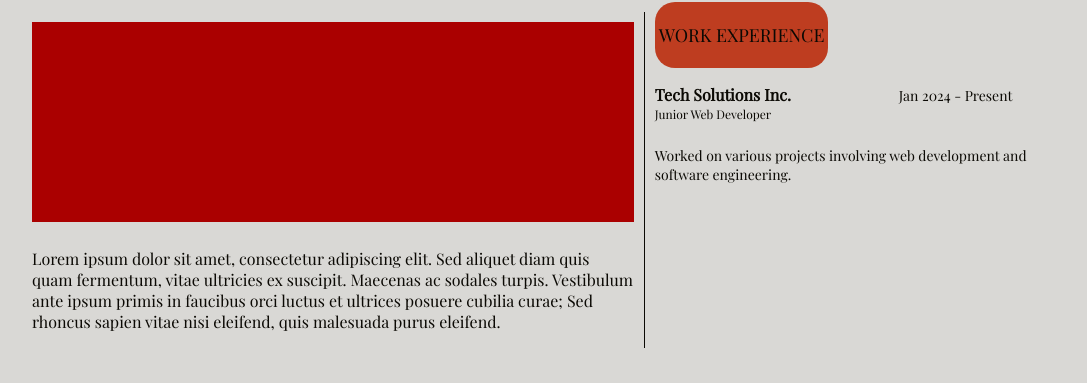
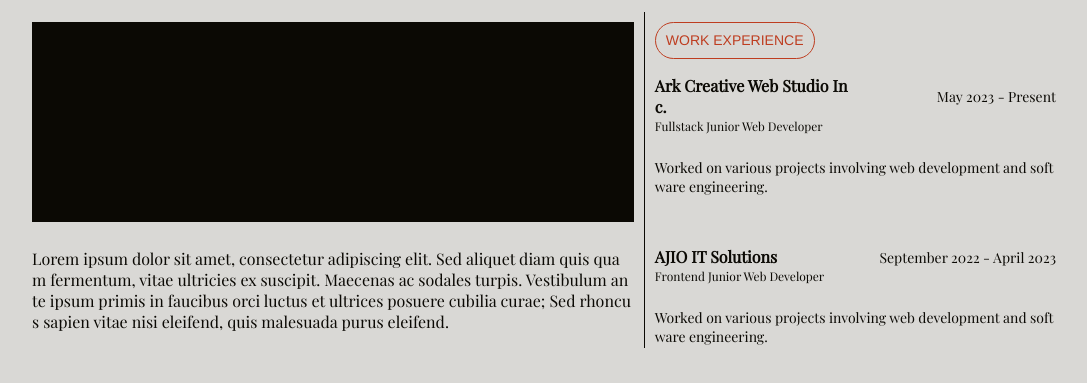
Before and after one commit to MicVillacarlos/portfolio_2024, a Gatsby site: page / in a window 1280 px wide. Shown: the part 117-500 px from the top of the page, without its empty margins (96-1183 px from the left). Built offline with nearby package versions, Linux system fonts and the light colour scheme; Gatsby itself is replaced by a stand-in of ours.

Commit message:
column 2 fix

```diff
--- a/src/components/Atoms/CommonAtomComponents.tsx
+++ b/src/components/Atoms/CommonAtomComponents.tsx
@@ -46,7 +46,8 @@ export const CommonFlexContainer = styled.div<FlexProps>`
   margin: ${(props) => props.margin};
   border-right: ${(props) => props.borderRight};
   border-color: ${(props) => props.theme.text};
-  padding: ${(props)=>props.padding};
+  padding: ${(props) => props.padding};
+  word-break: break-all;
 
   @media ${device.tablet} {
     flex-direction: ${(props) => (props.isColumnTablet ? "column" : "row")};
@@ -55,10 +56,13 @@ export const CommonFlexContainer = styled.div<FlexProps>`
 `;
 
 export const OblongContainer = styled.div<OblongContainerProps>`
-  padding: 3px 4px 3px 4px;
-  border-radius: 20px;
+  padding: 0px 10px;
+  border-radius: 500px;
+  border: ${(props) =>
+    props.borderColor
+      ? `1px solid ${props.theme[props.borderColor]}`
+      : `1px solid ${props.theme.text}`};
   display: flex;
   align-items: center;
   justify-content: center;
-  background-color: ${(props) => props.theme.red};
 `;
--- a/src/components/Atoms/CommonText.tsx
+++ b/src/components/Atoms/CommonText.tsx
@@ -3,10 +3,12 @@ import { device } from "../../utils/media_query";
 
 interface TextProps {
   fontSize?: string;
+  lineHeight?: number;
   isTitleFont?: boolean;
   laptopFontSize?: string;
   tabletFontSize?: string;
   margin?: string;
+  align?: string;
   fontWeight?: number;
 }
 
@@ -31,9 +33,10 @@ export const TitleText = styled.h1<TextProps>`
 `;
 
 export const CommonText = styled.p<TextProps>`
-  line-height: normal;
+  line-height: ${(props) => (props.lineHeight ? props.lineHeight : "normal")};
   font-weight: ${(props) => props.fontWeight};
   margin: ${(props) => props.margin};
+  text-align: ${(props) => props.align};
   font-family: ${(props) =>
     props.isTitleFont
       ? "Helvetica, sans-serif"
@@ -42,7 +45,8 @@ export const CommonText = styled.p<TextProps>`
     props.fontSize
       ? props.theme.fontSize[props.fontSize]
       : props.theme.fontSize.medium};
-  color: ${(props) => props.theme.text};
+  color: ${(props) =>
+    props.color ? props.theme[props.color] : props.theme.text};
 
   @media ${device.laptop} {
     font-size: ${(props) => props.laptopFontSize};
--- a/src/components/Organisms/WorkExperienceCard/WorkExperienceCard.tsx
+++ b/src/components/Organisms/WorkExperienceCard/WorkExperienceCard.tsx
@@ -25,11 +25,13 @@ const WorkExperienceCard = (props: WorkExperienceCardProps) => {
           </CommonText>
           <CommonText fontSize="xxSmall" margin="-15px 0px 0px 0px">{position}</CommonText>
         </CommonFlexContainer>
-        <CommonFlexContainer width="50%">
-          <CommonText fontSize="xSmall">
+
+        <CommonFlexContainer width="50%" justify="end">
+          <CommonText fontSize="xSmall" align="right">
             {startDate} - {endDate}
           </CommonText>
         </CommonFlexContainer>
+
       </CommonFlexContainer>
       <CommonFlexContainer margin="20px 0px">
         <CommonText fontSize="xSmall">{description}</CommonText>
--- a/src/pages/index.tsx
+++ b/src/pages/index.tsx
@@ -38,15 +38,26 @@ const IndexPage: React.FC<PageProps> = () => {
     return () => window.removeEventListener("resize", handleResize);
   }, []);
 
-  const dummyData: WorkExperienceCardProps = {
-    companyName: "Tech Solutions Inc.",
-    startDate: "Jan 2024",
-    endDate: "Present",
-    position: "Junior Web Developer",
-    description:
-      "Worked on various projects involving web development and software engineering.",
-    technologies: ["JavaScript", "React", "Node.js", "MongoDB"],
-  };
+  const dummyData: WorkExperienceCardProps[] = [
+    {
+      companyName: "Ark Creative Web Studio Inc.",
+      startDate: "May 2023",
+      endDate: "Present",
+      position: "Fullstack Junior Web Developer",
+      description:
+        "Worked on various projects involving web development and software engineering.",
+      technologies: ["JavaScript", "React", "Node.js", "MongoDB"],
+    },
+    {
+      companyName: "AJIO IT Solutions",
+      startDate: "September 2022",
+      endDate: "April 2023",
+      position: "Frontend Junior Web Developer",
+      description:
+        "Worked on various projects involving web development and software engineering.",
+      technologies: ["JavaScript", "React", "Node.js", "MongoDB"],
+    },
+  ];
 
 
   return (
@@ -114,7 +125,7 @@ const IndexPage: React.FC<PageProps> = () => {
           >
             {/*-----------------Dummy Photo START----------------- */}
             <CommonFlexContainer
-              background="test"
+              background="text"
               height="200px"
               margin="10px 0px"
             />
@@ -130,7 +141,7 @@ const IndexPage: React.FC<PageProps> = () => {
 
           <CommonFlexContainer
             padding={
-              windowScreenSize.tablet <= windowSize ? "0px 0px 0px 10px" : ""
+              windowScreenSize.tablet <= windowSize ? "20px 0px 0px 10px" : ""
             }
             justify="start"
             align="start"
@@ -138,10 +149,19 @@ const IndexPage: React.FC<PageProps> = () => {
             isColumn
             isColumnTablet
           >
-            <OblongContainer>
-              <CommonText fontSize="medium">WORK EXPERIENCE</CommonText>
+            <OblongContainer borderColor="red">
+              <CommonText
+                isTitleFont
+                fontSize="xSmall"
+                color="red"
+                lineHeight={0.5}
+              >
+                WORK EXPERIENCE
+              </CommonText>
             </OblongContainer>
-            <WorkExperienceCard {...dummyData} />
+            {dummyData.map((item) => {
+              return <WorkExperienceCard {...item} />;
+            })}
           </CommonFlexContainer>
         </CommonFlexContainer>
       </PageHolder>
```
